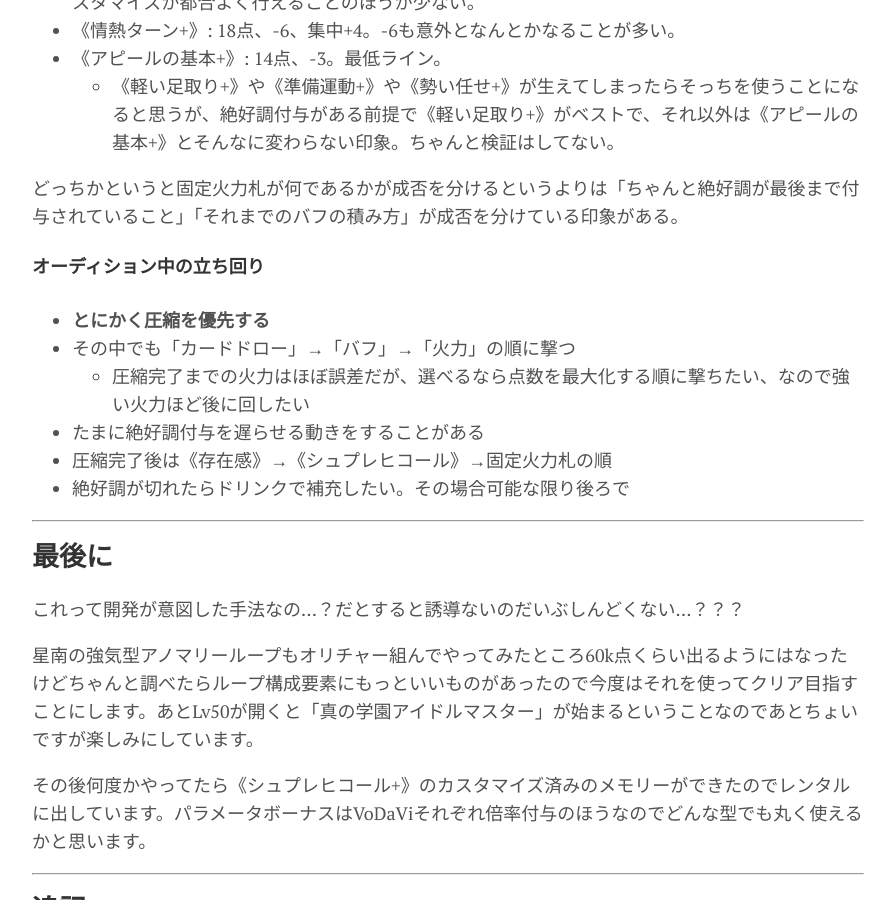
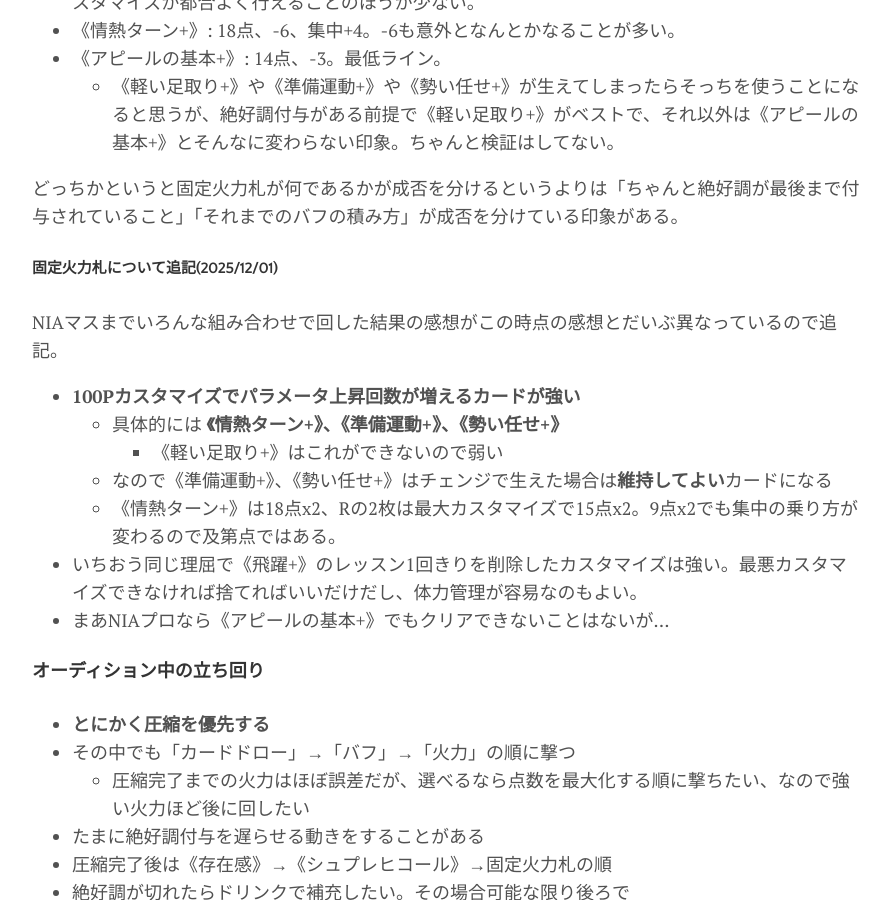
Before and after one commit to sylph01/sylph01.github.io, a Jekyll site: the page built from _posts/2025-06-15-gakumas-1month-in.md, in a window 1280 px wide and 900 px high, scrolled down 6008 px. Shown: the whole window, without its empty margins (192-1087 px from the left). Built offline with Jekyll 4.4.1, drawn with Linux system fonts in a browser that asks for light colours; comment, search, counter and statistics services are not loaded.

Commit message:
[gakumas-1month-in] update3

```diff
--- a/_posts/2025-06-15-gakumas-1month-in.md
+++ b/_posts/2025-06-15-gakumas-1month-in.md
@@ -190,6 +190,18 @@ NIAでは「おでかけ」を選択すると真ん中の選択肢が必ず[^2]
 
 どっちかというと固定火力札が何であるかが成否を分けるというよりは「ちゃんと絶好調が最後まで付与されていること」「それまでのバフの積み方」が成否を分けている印象がある。
 
+##### 固定火力札について追記(2025/12/01)
+
+NIAマスまでいろんな組み合わせで回した結果の感想がこの時点の感想とだいぶ異なっているので追記。
+
+- **100Pカスタマイズでパラメータ上昇回数が増えるカードが強い**
+  - 具体的には **《情熱ターン+》、《準備運動+》、《勢い任せ+》**
+    - 《軽い足取り+》はこれができないので弱い
+  - なので《準備運動+》、《勢い任せ+》はチェンジで生えた場合は**維持してよい**カードになる
+  - 《情熱ターン+》は18点x2、Rの2枚は最大カスタマイズで15点x2。9点x2でも集中の乗り方が変わるので及第点ではある。
+- いちおう同じ理屈で《飛躍+》のレッスン1回きりを削除したカスタマイズは強い。最悪カスタマイズできなければ捨てればいいだけだし、体力管理が容易なのもよい。
+- まあNIAプロなら《アピールの基本+》でもクリアできないことはないが…
+
 #### オーディション中の立ち回り
 
 - **とにかく圧縮を優先する**
```
